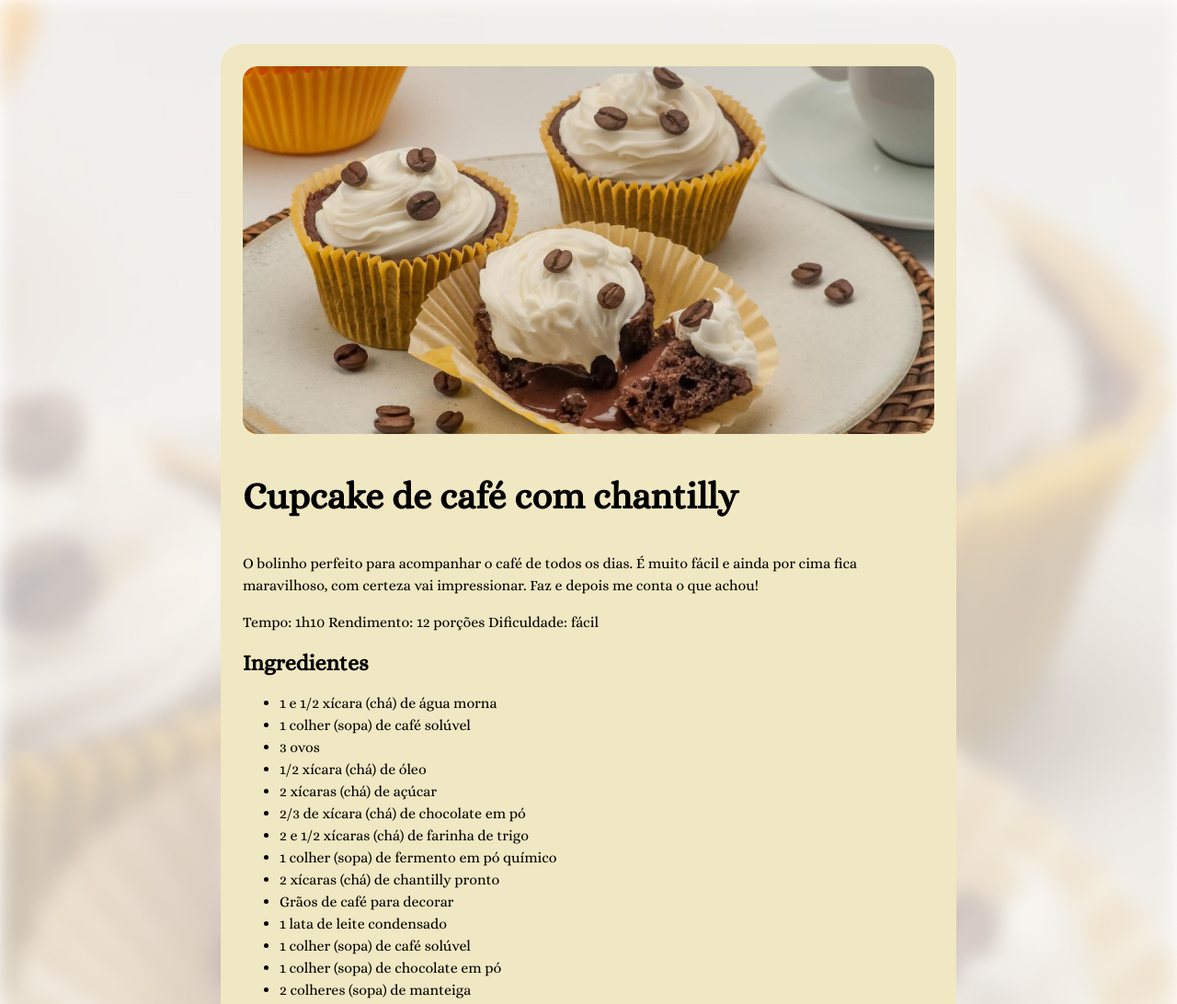
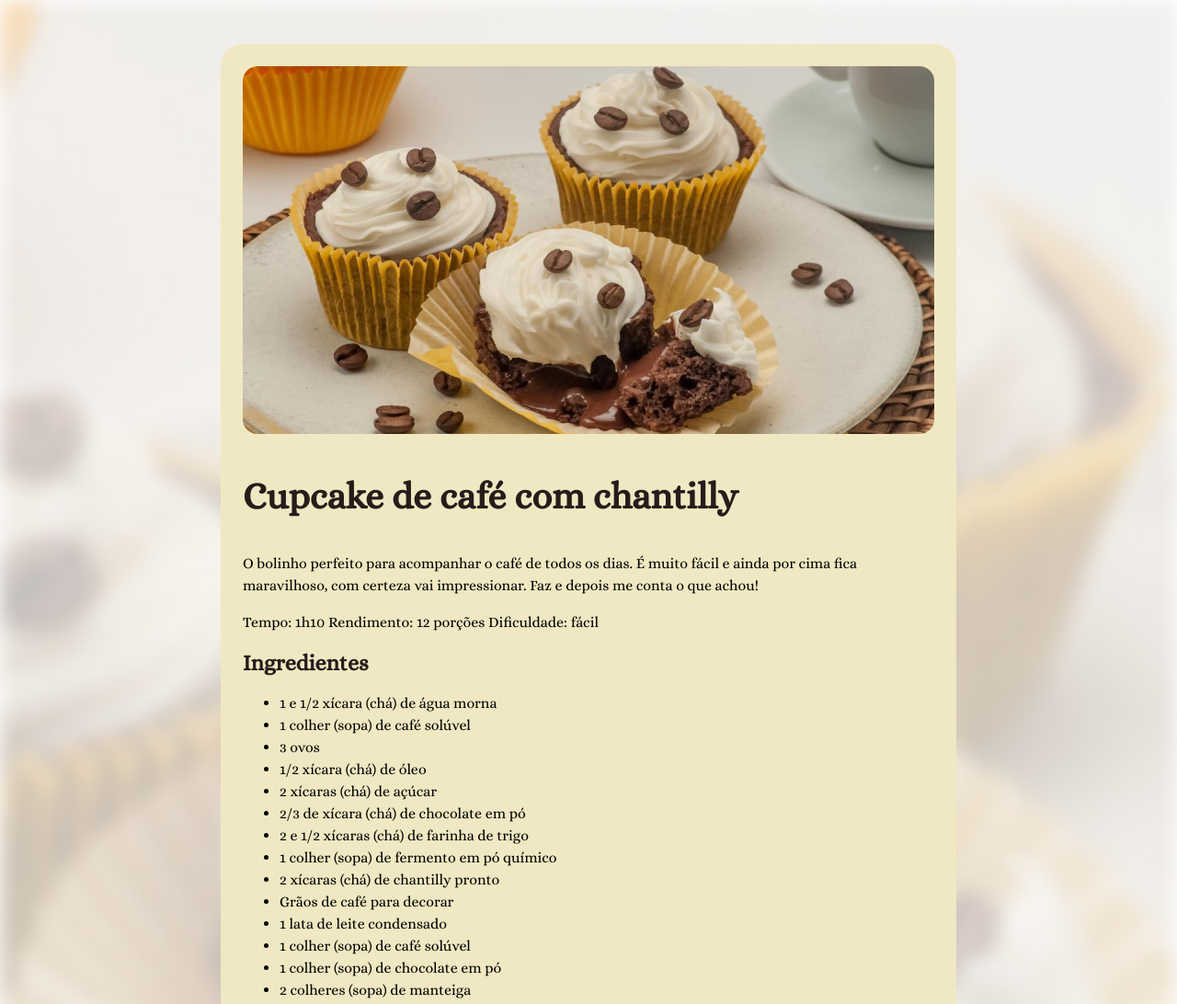
Before and after one commit to dvizioon/CUPCAKE-RECIPES, a plain HTML site: page index.html in a window 1280 px wide. Shown: the top 1092 px of the page at 92% size. Drawn offline with Linux system fonts and the light colour scheme.

Commit message:
Modificando as Cores das fontes h1, h2

```diff
--- a/css/style.css
+++ b/css/style.css
@@ -49,3 +49,7 @@ h1{
 h2{
 font-size: 24px;
 }
+
+h1,h2 {
+    color: #291B1A;
+}
```
